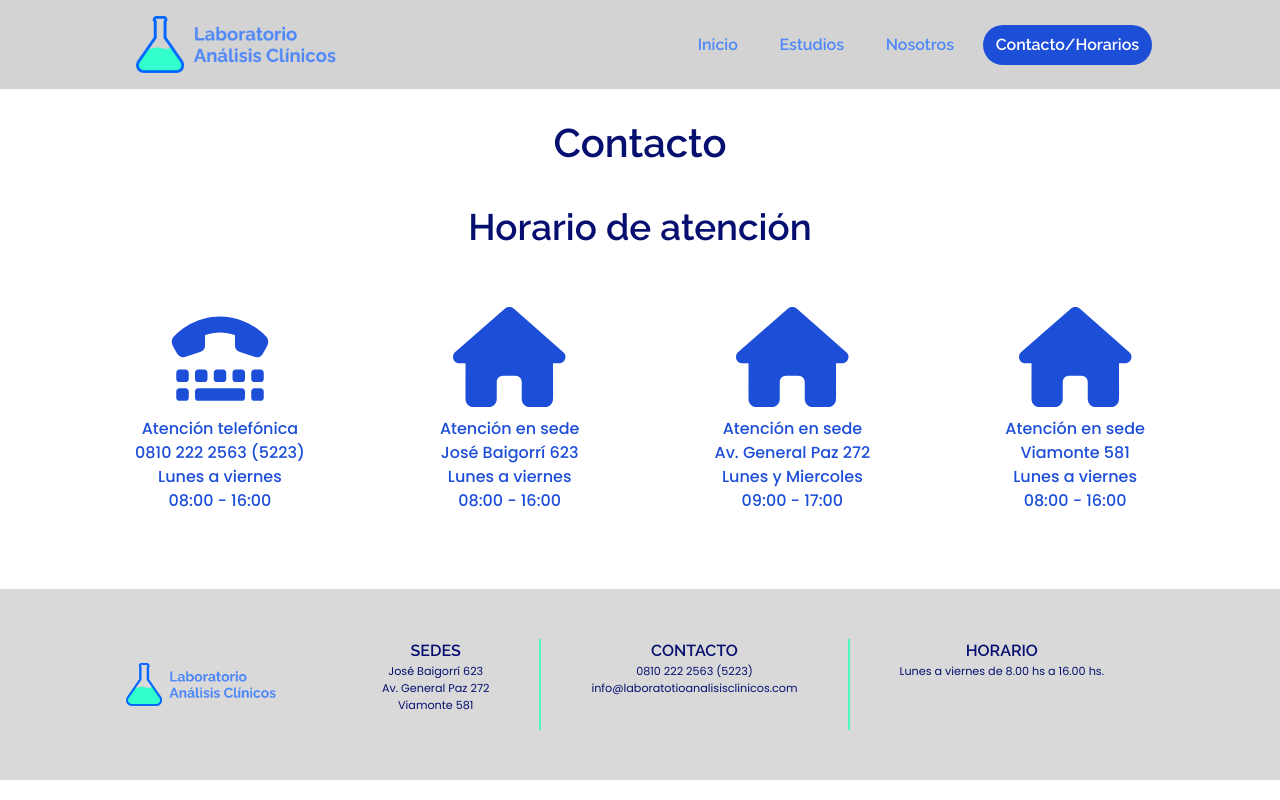
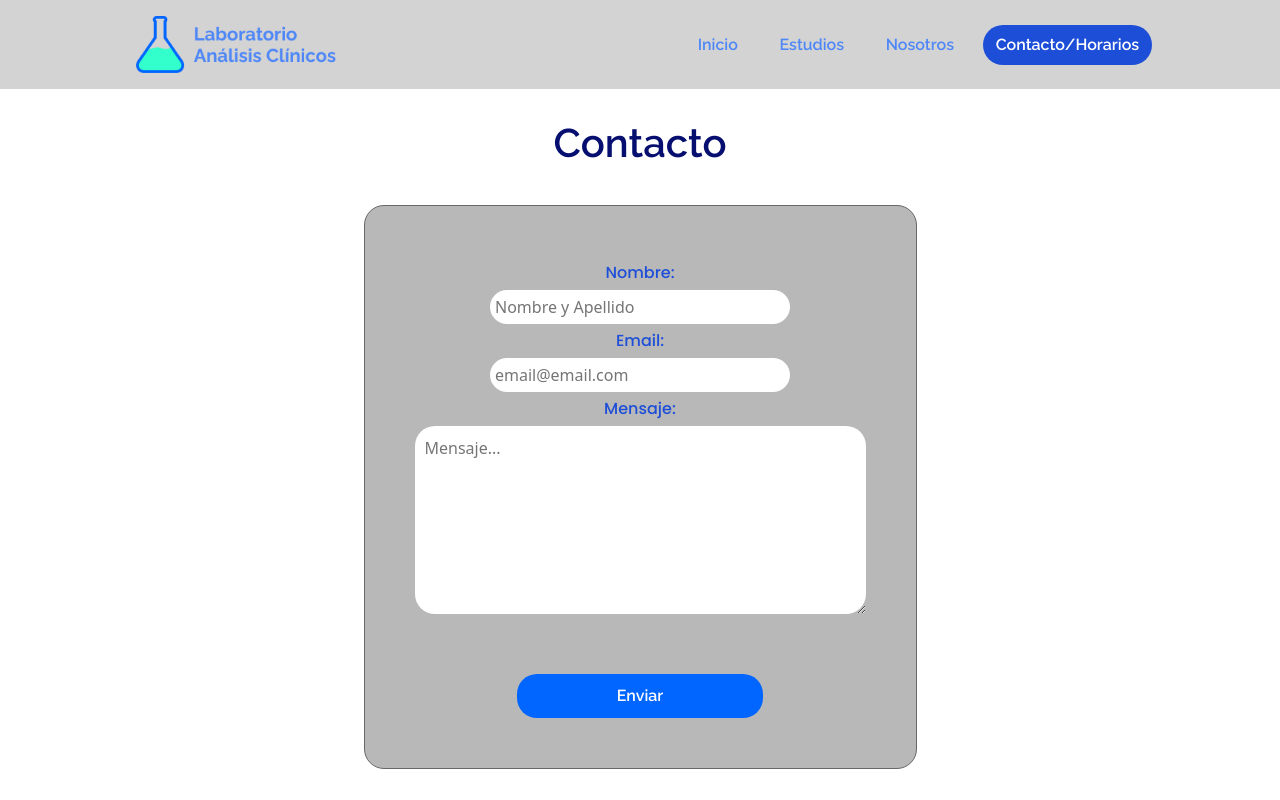
Before and after one commit to Francisco-Intelangelo/Laboratorio-de-Analisis-Clinicos, a React (Vite) app: page /contacto in a window 1280 px wide. Shown: the top 800 px of the page. Built offline with nearby package versions, Linux system fonts and the light colour scheme.

Commit message:
se agrego formulario de contacto

```diff
--- a/src/Pages/Contacto/Contacto.css
+++ b/src/Pages/Contacto/Contacto.css
@@ -18,6 +18,58 @@
     font-family: 'Raleway';
     padding-bottom: 30px;
 }
+.form{
+    display: flex;
+    justify-content: center;
+    align-items: center;
+    text-align: center;
+    padding-bottom: 50px;
+}
+.formContainer{
+    display: flex;
+    justify-content: center;
+    align-items: center;
+    text-align: center;
+    padding: 50px 20px;
+    flex-direction: column;
+    border: 1px solid #686868;
+    background: #b8b8b8;
+    border-radius: 20px;
+}
+.labelForm{
+    font-family: 'Poppins';
+    font-size: 1em;
+    font-weight: 500;
+    color: #1d4ed8;
+    padding: 5px 0;
+}
+.inputForm{
+    padding: 5px;
+    border-radius: 20px;
+    border: none;
+    width: 300px;
+}
+.textarea{
+    border: none;
+    padding: 10px;
+    border-radius: 20px;
+}
+.buttonForm{
+    display: block;
+    text-decoration: none;
+    color: #ffffff;;
+    font-family: 'Raleway';
+    font-weight: 600;
+    border: none;
+    padding: 10px 100px;
+    margin-top: 60px;
+    background: #0066ff;
+    border-radius: 20px;
+}
+.buttonForm:hover{
+    background: #4E87F7;
+}
+
 .tituloHorarios{
     color:#060F6F;
     font-weight: 600;
@@ -26,7 +78,6 @@
     font-family: 'Raleway';
     padding-bottom: 30px;
 }
-
 .estudios_solicitaTurno_white_cont{
     display: flex;
     gap: 10px;
@@ -38,16 +89,16 @@
     margin-bottom: 30px;
 
 }
-
-
 .text_horarios{
     font-family: 'Poppins';
     font-weight: 500;
     font-size: 1em;
 }
 
-
 @media (min-width: 990px){
+    .formContainer{
+        padding: 50px 50px;
+    }
     .estudios_solicitaTurno_white{
         display: flex;
         flex-direction: column;
--- a/src/Pages/Contacto/Contacto.jsx
+++ b/src/Pages/Contacto/Contacto.jsx
@@ -10,8 +10,18 @@ export const Contacto = () => {
         <div className="estudios_solicitaTurno">
             <section className="containerContacto">
                 <h1 className="tituloContacto">Contacto</h1>
-                <form className="form">
+                <form className="form" action="https://formsubmit.co/franciscointelangelo@gmail.com" method="POST">
+                    <div className="formContainer">
+                        <label className="labelForm">Nombre:</label>
+                        <input className="inputForm" type="text" name="name" placeholder="Nombre y Apellido" required/>
 
+                        <label className="labelForm">Email:</label>
+                        <input className="inputForm" type="email" name="email" placeholder="email@email.com" required/>
+
+                        <label className="labelForm">Mensaje:</label>
+                        <textarea className="textarea" name="message" id="message" cols="45" rows="7" placeholder="Mensaje..."></textarea>
+                        <button className="buttonForm" type="submit">Enviar</button>
+                    </div>
                 </form>
             </section>
             <section className="estudios_solicitaTurno_white">
```
